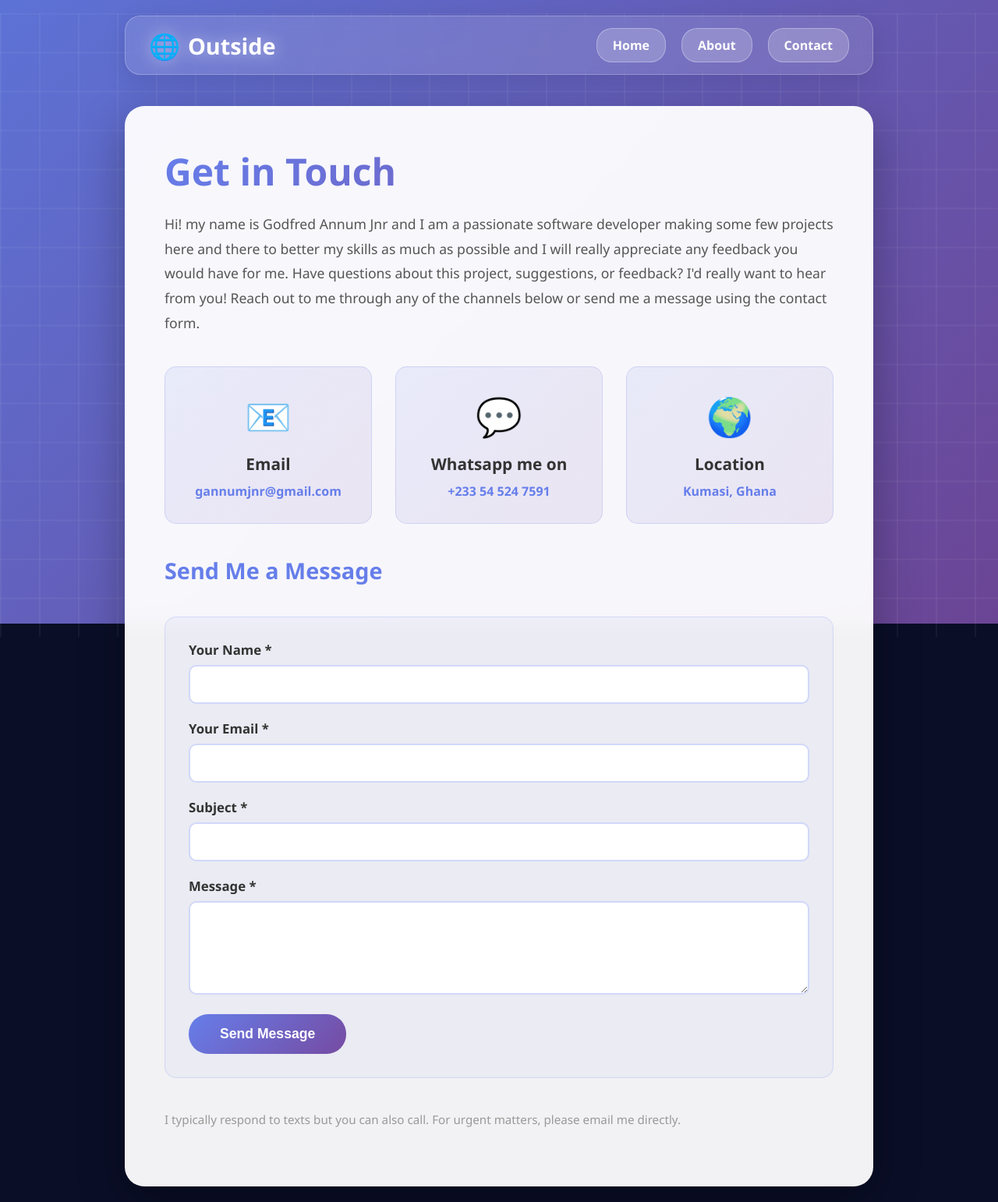
After one commit to AnnumJnr/Outside-Venue-Finder, a Django app: page /contact/ in a window 1280 px wide. The commit adds this page. Shown: the whole page at 78% size. Run offline with Django 5.2, Linux system fonts and the light colour scheme.

Commit message:
about and contact pages

```diff
--- /dev/null
+++ b/templates/venues/contact.html
@@ -0,0 +1,352 @@
+{% load static %}
+<!DOCTYPE html>
+<html lang="en">
+<head>
+    <meta charset="UTF-8">
+    <meta name="viewport" content="width=device-width, initial-scale=1.0">
+    <title>Contact - Outside</title>
+
+    <style>
+        * {
+            margin: 0;
+            padding: 0;
+            box-sizing: border-box;
+        }
+
+        body {
+            font-family: 'Segoe UI', Tahoma, Geneva, Verdana, sans-serif;
+            background: #0a0e27;
+            min-height: 100vh;
+            color: #333;
+            position: relative;
+            overflow-x: hidden;
+        }
+
+        body::before {
+            content: '';
+            position: fixed;
+            top: 0;
+            left: 0;
+            width: 100%;
+            height: 100%;
+            background: linear-gradient(135deg, #667eea 0%, #764ba2 100%);
+            opacity: 0.9;
+            z-index: -1;
+        }
+
+        .cyber-grid {
+            position: fixed;
+            top: 0;
+            left: 0;
+            width: 100%;
+            height: 100%;
+            background-image:
+                linear-gradient(rgba(255,255,255,0.05) 2px, transparent 2px),
+                linear-gradient(90deg, rgba(255,255,255,0.05) 2px, transparent 2px);
+            background-size: 50px 50px;
+            z-index: -1;
+            animation: gridMove 20s linear infinite;
+        }
+
+        @keyframes gridMove {
+            0% { transform: translateY(0); }
+            100% { transform: translateY(50px); }
+        }
+
+        .container {
+            max-width: 1000px;
+            margin: 0 auto;
+            padding: 20px;
+            position: relative;
+            z-index: 1;
+        }
+
+        nav {
+            background: rgba(255, 255, 255, 0.12);
+            backdrop-filter: blur(10px);
+            border: 1px solid rgba(255, 255, 255, 0.25);
+            border-radius: 20px;
+            padding: 15px 30px;
+            margin-bottom: 40px;
+            display: flex;
+            justify-content: space-between;
+            align-items: center;
+            box-shadow: 0 8px 32px rgba(0, 0, 0, 0.1);
+        }
+
+        .logo {
+            display: flex;
+            align-items: center;
+            gap: 10px;
+            font-size: 1.8rem;
+            font-weight: 700;
+            color: white;
+            text-shadow: 0 0 20px rgba(255, 255, 255, 0.5);
+            text-decoration: none;
+        }
+
+        .logo-icon {
+            font-size: 2rem;
+        }
+
+        .nav-links {
+            display: flex;
+            gap: 20px;
+            align-items: center;
+        }
+
+        .nav-btn {
+            background: rgba(255, 255, 255, 0.2);
+            border: 1px solid rgba(255, 255, 255, 0.3);
+            color: white;
+            padding: 10px 20px;
+            border-radius: 20px;
+            text-decoration: none;
+            transition: all 0.3s;
+            font-weight: 600;
+        }
+
+        .nav-btn:hover {
+            background: rgba(255, 255, 255, 0.3);
+            box-shadow: 0 0 20px rgba(255, 255, 255, 0.4);
+        }
+
+        .content {
+            background: rgba(255, 255, 255, 0.95);
+            backdrop-filter: blur(10px);
+            border: 1px solid rgba(255, 255, 255, 0.3);
+            border-radius: 25px;
+            padding: 50px;
+            box-shadow: 0 20px 60px rgba(0, 0, 0, 0.3);
+        }
+
+        h1 {
+            font-size: 3rem;
+            margin-bottom: 20px;
+            background: linear-gradient(135deg, #667eea 0%, #764ba2 100%);
+            -webkit-background-clip: text;
+            -webkit-text-fill-color: transparent;
+            background-clip: text;
+        }
+
+        h2 {
+            font-size: 1.8rem;
+            color: #667eea;
+            margin-top: 30px;
+            margin-bottom: 15px;
+        }
+
+        p {
+            font-size: 1.1rem;
+            line-height: 1.8;
+            color: #555;
+            margin-bottom: 20px;
+        }
+
+        .contact-grid {
+            display: grid;
+            grid-template-columns: repeat(auto-fit, minmax(250px, 1fr));
+            gap: 30px;
+            margin: 40px 0;
+        }
+
+        .contact-card {
+            background: linear-gradient(135deg, rgba(102, 126, 234, 0.1) 0%, rgba(118, 75, 162, 0.1) 100%);
+            border: 1px solid rgba(102, 126, 234, 0.2);
+            border-radius: 15px;
+            padding: 30px;
+            text-align: center;
+            transition: all 0.3s;
+        }
+
+        .contact-card:hover {
+            transform: translateY(-5px);
+            box-shadow: 0 10px 30px rgba(102, 126, 234, 0.2);
+        }
+
+        .contact-icon {
+            font-size: 3rem;
+            margin-bottom: 15px;
+        }
+
+        .contact-title {
+            font-size: 1.3rem;
+            font-weight: 600;
+            color: #333;
+            margin-bottom: 10px;
+        }
+
+        .contact-info {
+            font-size: 1rem;
+            color: #667eea;
+            font-weight: 600;
+        }
+
+        .contact-form {
+            background: rgba(102, 126, 234, 0.05);
+            border: 1px solid rgba(102, 126, 234, 0.2);
+            border-radius: 15px;
+            padding: 30px;
+            margin-top: 40px;
+        }
+
+        .form-group {
+            margin-bottom: 20px;
+        }
+
+        .form-group label {
+            display: block;
+            font-weight: 600;
+            color: #333;
+            margin-bottom: 8px;
+            font-size: 1.05rem;
+        }
+
+        .form-group input,
+        .form-group textarea {
+            width: 100%;
+            padding: 12px 15px;
+            border: 2px solid rgba(102, 126, 234, 0.3);
+            border-radius: 10px;
+            font-size: 1rem;
+            font-family: inherit;
+            transition: all 0.3s;
+        }
+
+        .form-group input:focus,
+        .form-group textarea:focus {
+            outline: none;
+            border-color: #667eea;
+            box-shadow: 0 0 0 3px rgba(102, 126, 234, 0.1);
+        }
+
+        .form-group textarea {
+            resize: vertical;
+            min-height: 120px;
+        }
+
+        .submit-btn {
+            background: linear-gradient(135deg, #667eea 0%, #764ba2 100%);
+            color: white;
+            border: none;
+            padding: 15px 40px;
+            font-size: 1.1rem;
+            border-radius: 25px;
+            cursor: pointer;
+            transition: all 0.3s;
+            font-weight: 600;
+        }
+
+        .submit-btn:hover {
+            transform: translateY(-2px);
+            box-shadow: 0 8px 20px rgba(102, 126, 234, 0.4);
+        }
+
+        @media (max-width: 768px) {
+            .content {
+                padding: 30px 20px;
+            }
+
+            h1 {
+                font-size: 2rem;
+            }
+
+            nav {
+                flex-direction: column;
+                gap: 15px;
+            }
+        }
+    </style>
+</head>
+<body>
+    <div class="cyber-grid"></div>
+
+    <div class="container">
+        <!-- Navigation -->
+        <nav>
+            <a href="{% url 'venues:home' %}" class="logo">
+                <span class="logo-icon">🌐</span>
+                <span>Outside</span>
+            </a>
+            <div class="nav-links">
+                <a href="{% url 'venues:home' %}" class="nav-btn">Home</a>
+                <a href="{% url 'venues:about' %}" class="nav-btn">About</a>
+                <a href="{% url 'venues:contact' %}" class="nav-btn">Contact</a>
+            </div>
+        </nav>
+
+        <!-- Content -->
+        <div class="content">
+            <h1>Get in Touch</h1>
+
+            <p>
+                Hi! my name is Godfred Annum Jnr and I am a passionate software developer making some few projects here and there to better my skills as much as possible and I will really appreciate any feedback you would have for me.
+                Have questions about this project, suggestions, or feedback? I'd really want to hear from you!
+                Reach out to me through any of the channels below or send me a message using the contact form.
+            </p>
+
+            <div class="contact-grid">
+                <div class="contact-card">
+                    <div class="contact-icon">📧</div>
+                    <div class="contact-title">Email</div>
+                    <div class="contact-info">gannumjnr@gmail.com</div>
+                </div>
+
+                <div class="contact-card">
+                    <div class="contact-icon">💬</div>
+                    <div class="contact-title">Whatsapp me on</div>
+                    <div class="contact-info">+233 54 524 7591</div>
+                </div>
+
+                <div class="contact-card">
+                    <div class="contact-icon">🌍</div>
+                    <div class="contact-title">Location</div>
+                    <div class="contact-info">Kumasi, Ghana</div>
+                </div>
+            </div>
+
+            <h2>Send Me a Message</h2>
+
+            <div class="contact-form">
+                <form id="contact-form">
+                    <div class="form-group">
+                        <label for="name">Your Name *</label>
+                        <input type="text" id="name" name="name" required>
+                    </div>
+
+                    <div class="form-group">
+                        <label for="email">Your Email *</label>
+                        <input type="email" id="email" name="email" required>
+                    </div>
+
+                    <div class="form-group">
+                        <label for="subject">Subject *</label>
+                        <input type="text" id="subject" name="subject" required>
+                    </div>
+
+                    <div class="form-group">
+                        <label for="message">Message *</label>
+                        <textarea id="message" name="message" required></textarea>
+                    </div>
+
+                    <button type="submit" class="submit-btn">Send Message</button>
+                </form>
+            </div>
+
+            <p style="margin-top: 40px; font-size: 0.95rem; color: #999;">
+                I typically respond to texts but you can also call. For urgent matters, please email me directly.
+            </p>
+        </div>
+    </div>
+
+    <script>
+        document.getElementById('contact-form').addEventListener('submit', function(e) {
+            e.preventDefault();
+
+            // In a real app, this would send the form to your backend
+            alert('Thank you for your message! We\'ll get back to you soon.');
+            this.reset();
+        });
+    </script>
+</body>
+</html>
--- a/templates/venues/home.html
+++ b/templates/venues/home.html
@@ -927,8 +927,8 @@
             </div>
             <div class="nav-links">
                 <input type="text" class="nav-search" placeholder="Search places...">
-                <button class="nav-btn">About</button>
-                <button class="nav-btn">Contact</button>
+                <a href="{% url 'venues:about' %}" class="nav-btn" style="text-decoration: none;">About</a>
+                <a href="{% url 'venues:contact' %}" class="nav-btn" style="text-decoration: none;">Contact</a>
 
                 <!-- User profile (shown when logged in) -->
                 <div class="user-profile" id="user-profile" style="display: none;">
--- a/venues/urls.py
+++ b/venues/urls.py
@@ -13,6 +13,12 @@ urlpatterns = [
     # Home page
     path('', TemplateView.as_view(template_name='venues/home.html'), name='home'),
 
+    # About page
+    path('about/', TemplateView.as_view(template_name='venues/about.html'), name='about'),
+
+    # Contact page
+    path('contact/', TemplateView.as_view(template_name='venues/contact.html'), name='contact'),
+
     # API endpoints
     path('api/categories/', CategoryListView.as_view(), name='category-list'),
     path('api/search/', VenueSearchView.as_view(), name='venue-search'),
```
Also changed, not shown: templates/venues/about.html (added, +311 -0 lines), 1 other file.
